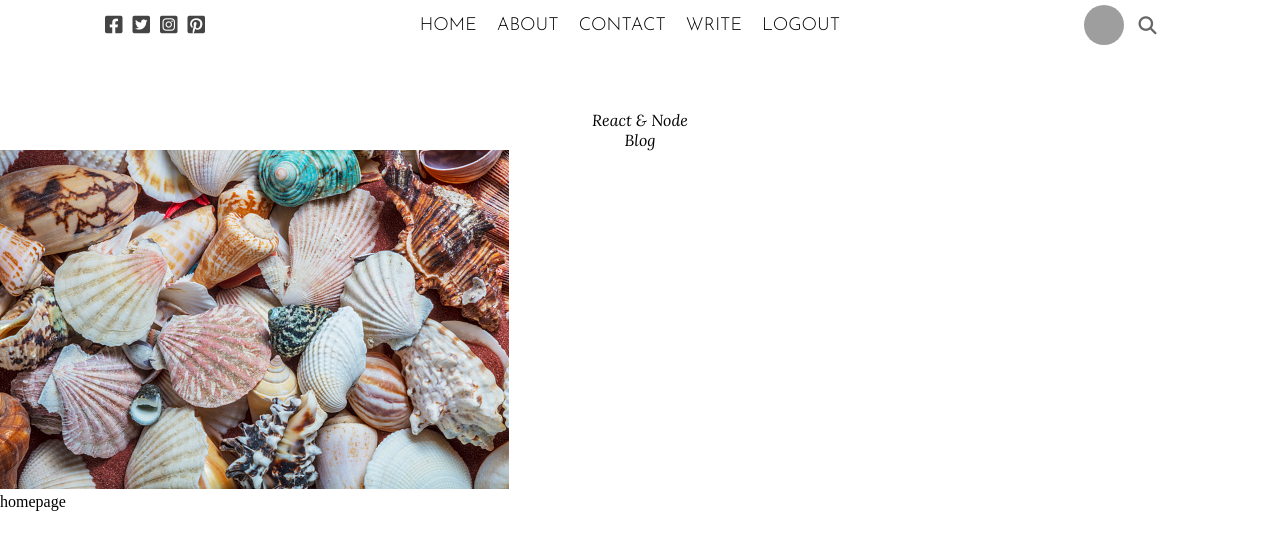
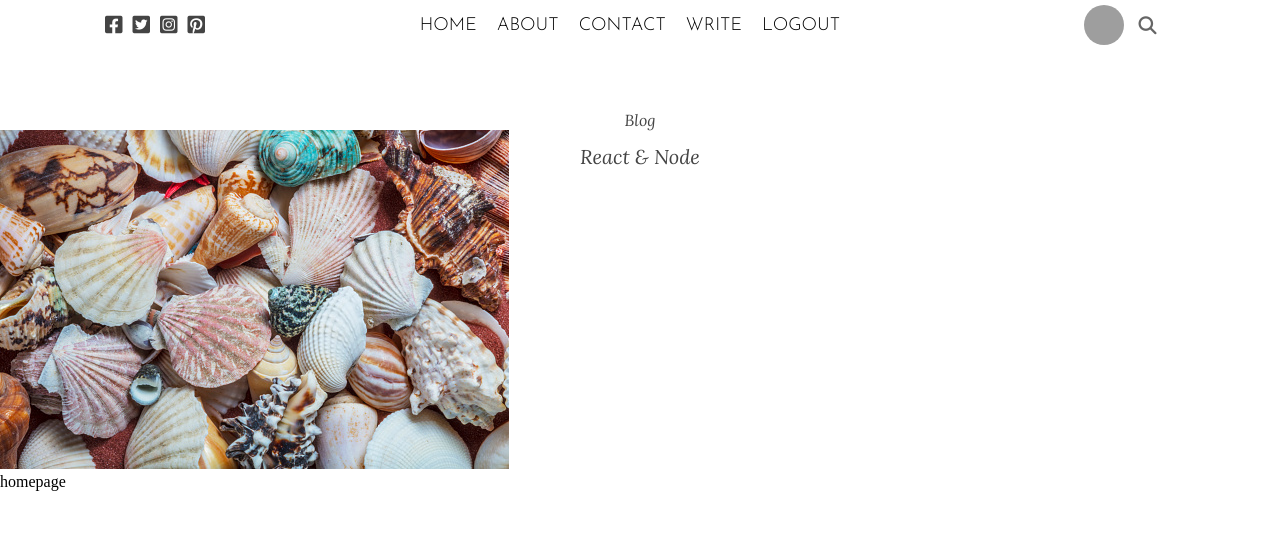
Before and after one commit to EvMad/react-frontend-sandbox, a React (Create React App) app: page / in a window 1280 px wide. Shown: the top 550 px of the page. Built offline with nearby package versions, Linux system fonts and the light colour scheme; grey boxes are pictures that could not be loaded.

Commit message:
.headerTitleSm {}

```diff
--- a/src/header/header.css
+++ b/src/header/header.css
@@ -7,4 +7,11 @@
     flex-direction: column;
     align-items: center;
     font-family: 'Lora', serif;
+    color: #444;
 }
+
+.headerTitleSm {
+    position: absolute;
+    top: 18%;
+    font-size: 20px;
+}
```
